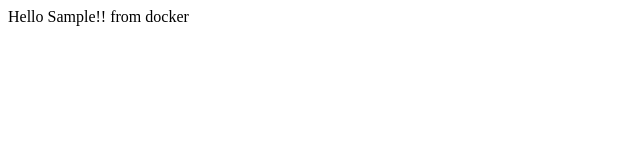
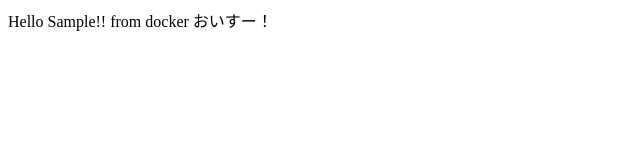
Before and after one commit to shule517/sample, a website: page public/index.html in a window 1280 px wide. Shown: the whole page, without its empty margins (0-640 px from the left). Drawn offline with Linux system fonts and the light colour scheme.

Commit message:
Update index.html
pushテスト！

```diff
--- a/public/index.html
+++ b/public/index.html
@@ -1,3 +1,4 @@
 <html>
   Hello Sample!! from docker
+  おいすー！
 </html>
```
